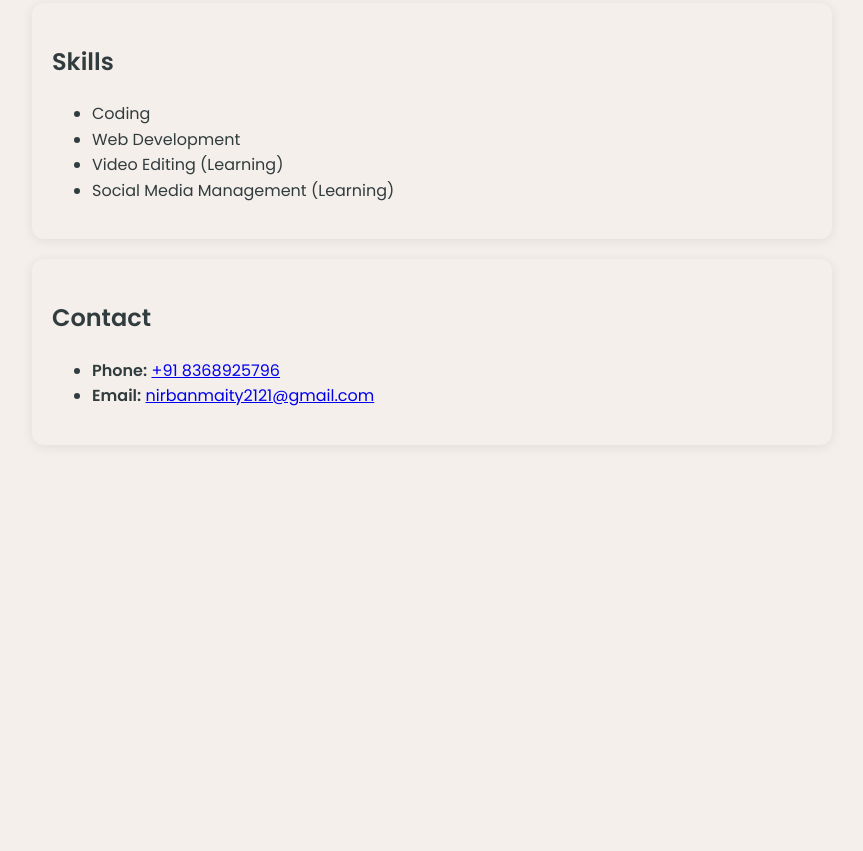
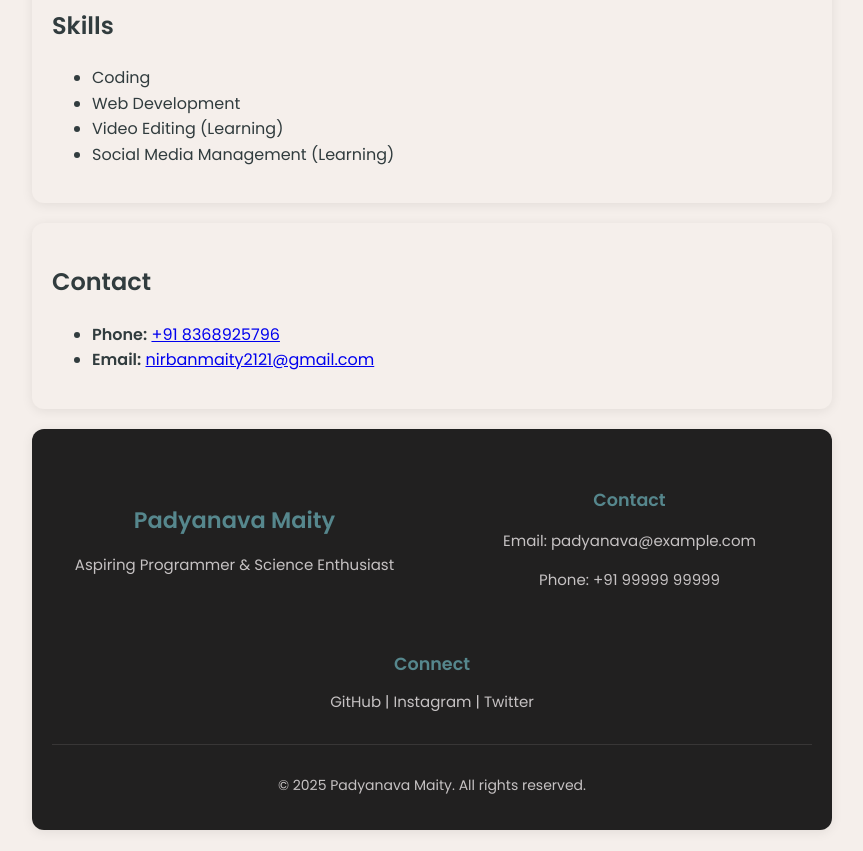
Before and after one commit to padyanavamaity2110/Padyanava, a plain HTML site: page index.html in a window 1280 px wide. Shown: the part 742-1593 px from the top of the page, without its empty margins (208-1071 px from the left). Before the commit the page ends 1208 px from the top, so only its background shows below. Drawn offline with Linux system fonts and the light colour scheme.

Commit message:
Update #2

```diff
--- /dev/null
+++ b/footer.css
@@ -0,0 +1,79 @@
+@import url('https://fonts.googleapis.com/css2?family=Poppins:wght@300;400;600&display=swap');
+
+:root {
+  --bg-light: #f5efeb;
+  --text-light: #313c3e;
+  --accent-light: #56878d;
+
+  --bg-dark: #31323e;
+  --bg-dark-secondary: #212020;
+  --text-dark: #C6C2C3;
+  --accent-dark: #383636;
+}
+
+.footer {
+  width: 100%;
+  background-color: var(--bg-dark-secondary);
+  color: var(--text-dark);
+  padding: 40px 20px 20px;
+  font-family: 'Poppins', sans-serif;
+  font-size: 15px;
+  box-sizing: border-box;
+}
+
+.footer .footer-content {
+  display: flex;
+  flex-wrap: wrap;
+  text-align: center;
+  justify-content: center;
+  align-items: center;
+  max-width: auto;
+  margin: 0 auto;
+  gap: 30px;
+  width: auto;
+}
+
+.footer .footer-content div {
+  flex: 1 1 250px;
+}
+
+.footer .footer-content h2,
+.footer .footer-content h3 {
+  color: var(--accent-light);
+  margin-bottom: 12px;
+  font-weight: 600;
+}
+
+.footer .footer-content p {
+  margin-bottom: 10px;
+  color: var(--text-dark);
+}
+
+.footer .footer-content a {
+  color: var(--text-dark);
+  text-decoration: none;
+  transition: color 0.3s ease;
+}
+
+.footer .footer-content a:hover {
+  color: var(--accent-light);
+}
+
+.footer .footer-bottom {
+  text-align: center;
+  margin-top: 30px;
+  border-top: 1px solid var(--accent-dark);
+  padding-top: 15px;
+  font-size: 14px;
+  color: var(--text-dark);
+  width: 100%;
+}
+
+/* Responsive Layout */
+@media (max-width: 768px) {
+  .footer .footer-content {
+    flex-direction: column;
+    align-items: center;
+    text-align: center;
+  }
+}
--- a/index.html
+++ b/index.html
@@ -4,8 +4,9 @@
   <meta charset="UTF-8" />
   <meta name="viewport" content="width=device-width, initial-scale=1" />
   <title>Padyanava Maity Portfolio</title>
-  <link rel="icon" href="/Pictures/Padyanava-Gamerz.png" type="image/png">
+  <link rel="icon" href="Pictures/Padyanava-Gamerz.png" type="image/png">
   <link rel="stylesheet" href="style.css" />
+  <link rel="stylesheet" href="footer.css">
 </head>
 <body>
     <header class="main-header">
@@ -20,10 +21,10 @@
 
         <div class="contact-buttons">
           <a href="tel:+918368925796" class="contact-button">
-            <img src="/Pictures/phone-icon.jpg" alt="Phone" width="24" height="24">
+            <img src="Pictures/phone-icon.jpg" alt="Phone" width="24" height="24">
           </a>
           <a href="mailto:nirbanmaity2121@gmail.com" class="contact-button">
-            <img src="/Pictures/email-icon.jpg" alt="Phone" width="24" height="24">
+            <img src="Pictures/email-icon.jpg" alt="Phone" width="24" height="24">
           </a>
         </div>
       </div>
@@ -75,6 +76,32 @@
     </ul>
   </section>
 
+ <footer class="footer">
+  <div class="footer-content">
+    <div class="footer-left">
+      <h2>Padyanava Maity</h2>
+      <p>Aspiring Programmer & Science Enthusiast</p>
+    </div>
+
+    <div class="footer-center">
+      <h3>Contact</h3>
+      <p>Email: <a href="mailto:padyanava@example.com">padyanava@example.com</a></p>
+      <p>Phone: <a href="tel:+919999999999">+91 99999 99999</a></p>
+    </div>
+
+    <div class="footer-right">
+      <h3>Connect</h3>
+      <a href="https://https://github.com/padyanavamaity2110" target="_blank" rel="noopener noreferrer">GitHub</a> |
+      <a href="https://instagram.com/nirban2110" target="_blank" rel="noopener noreferrer">Instagram</a> |
+      <a href="https://twitter.com/padyanavamaity" target="_blank" rel="noopener noreferrer">Twitter</a>
+    </div>
+  </div>
+
+  <div class="footer-bottom">
+    <p>&copy; 2025 Padyanava Maity. All rights reserved.</p>
+  </div>
+</footer>
+
 </body>
   <script src="script.js"></script>
 </html>
--- a/style.css
+++ b/style.css
@@ -42,12 +42,12 @@ section, footer, .content-container {
 
 body.dark-mode section,
 body.dark-mode footer,
-body.dark-mode .content-container
-body.dark-mode .main-header
+body.dark-mode .content-container,
+body.dark-mode .main-header,
 body.dark-mode .side-menu {
   background-color: var(--bg-dark-secondary);
   color: var(--text-dark);
-  max-width: 800px;
+  max-width: auto;
   box-shadow: 0 2px 12px rgba(255, 255, 255, 0.05);
 }
 
@@ -63,7 +63,7 @@ body.dark-mode .side-menu {
   padding: 20px;
   box-shadow: 2px 0 10px rgba(0, 0, 0, 0.1);
   transition: left 0.3s ease, background-color 0.3s ease, color 0.3s ease;
-  z-index: 1050;
+  z-index: 999;
 }
 
 .side-menu.open {
@@ -72,13 +72,17 @@ body.dark-mode .side-menu {
 
 .close-btn {
   font-size: 1.5rem;
-  color: white;
+  color: gray;
   background: none;
   border: none;
   position: absolute;
   top: 15px;
   right: 15px;
   cursor: pointer;
+}
+
+body.dark-mode .close-btn {
+  color: var(--text-dark);
 }
 
 body.dark-mode .side-menu {
@@ -271,39 +275,28 @@ body.dark-mode .content-container:hover {
 }
 
 .main-header {
-  width: auto;
+  display: flex;
+  max-width: auto;
   background-color: #e8f0fe;
   color: var(--text-light);
   padding: 20px 20px;
   top: 0;
   left: 0;
   z-index: 1000;
-  box-shadow: 0 2px 5px rgba(0, 0, 0, 0.2);
+  box-shadow: 0 2px 12px rgba(0, 0, 0, 0.08);
   align-self: center;
   margin: 0px;
-  transition: background-color 0.3s ease, color 0.3s ease;
+  transition: background 0.3s, color 0.3s;
 }
 
 .header-container {
   display: flex;
   align-items: center;
   justify-content: center;
-  /* flex-wrap: wrap; */
   width: 100%;
   gap: 20px;
   flex-direction: column;
 }
-
-/* header {
-  display: flex;
-  max-width: auto;
-  margin: 0;
-  padding: 20px;
-  box-shadow: 0 2px 12px rgba(0, 0, 0, 0.08);
-  background-color: var(--bg-light);
-  color: var(--text-light);
-  transition: background 0.3s, color 0.3s;;
-} */
 
 .header-inner {
   display: flex;
```
Also changed, not shown: about.html (+29 -3 lines), contact.html (+31 -2 lines), projects.html (+29 -2 lines), skills.html (+31 -2 lines), script.js (line endings or trailing spaces).
